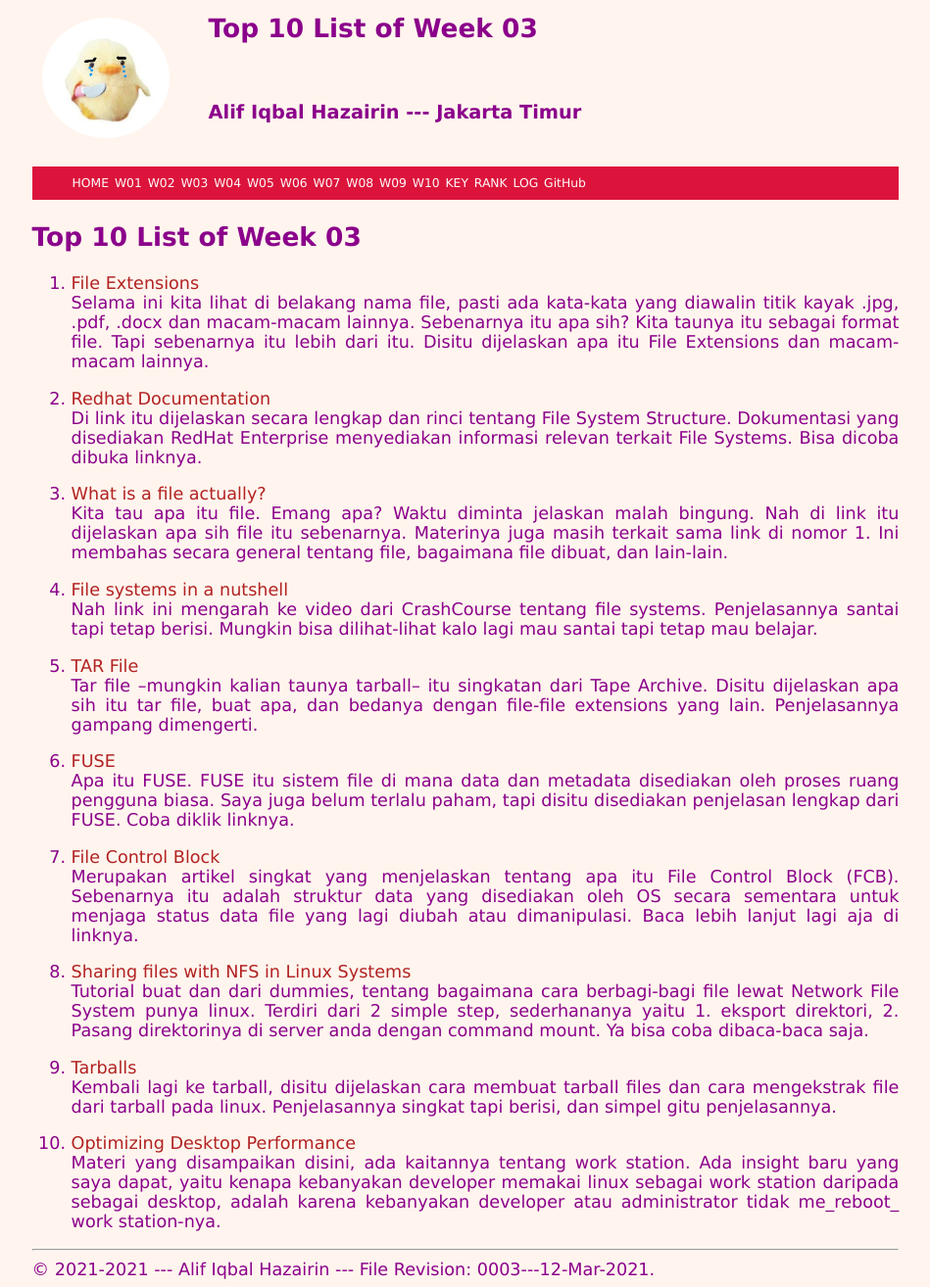
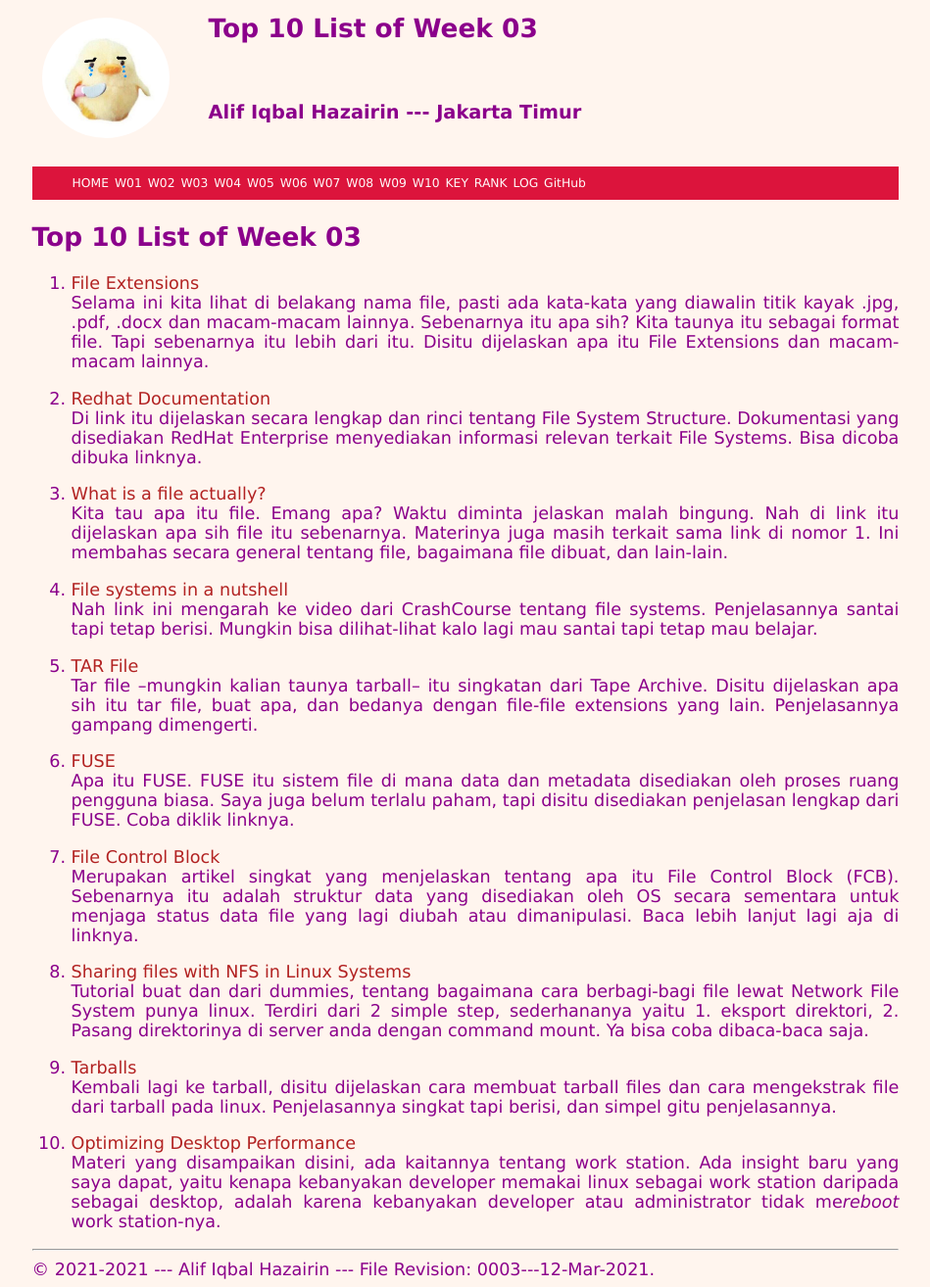
Before and after one commit to AlifHazairin/os211, a Jekyll site: the page built from w03.md, in a window 1280 px wide. Shown: the whole page at 98% size, without its empty margins (165-1114 px from the left). Built offline with Jekyll 4.4.1, drawn with Linux system fonts in a browser that asks for light colours; our own code applies the rules of GitHub Pages for plain Markdown files.

Commit message:
Update w03.md

```diff
--- a/w03.md
+++ b/w03.md
@@ -50,4 +50,4 @@ pada linux. Penjelasannya singkat tapi berisi, dan simpel gitu penjelasannya.
 10. [Optimizing Desktop Performance](https://www.linuxjournal.com/article/8322)<br>
 Materi yang disampaikan disini, ada kaitannya tentang work station. Ada insight baru yang saya dapat,
 yaitu kenapa kebanyakan developer memakai linux sebagai work station daripada sebagai desktop, adalah karena
-kebanyakan developer atau administrator tidak me_reboot_ work station-nya.
+kebanyakan developer atau administrator tidak me*reboot* work station-nya.
```
